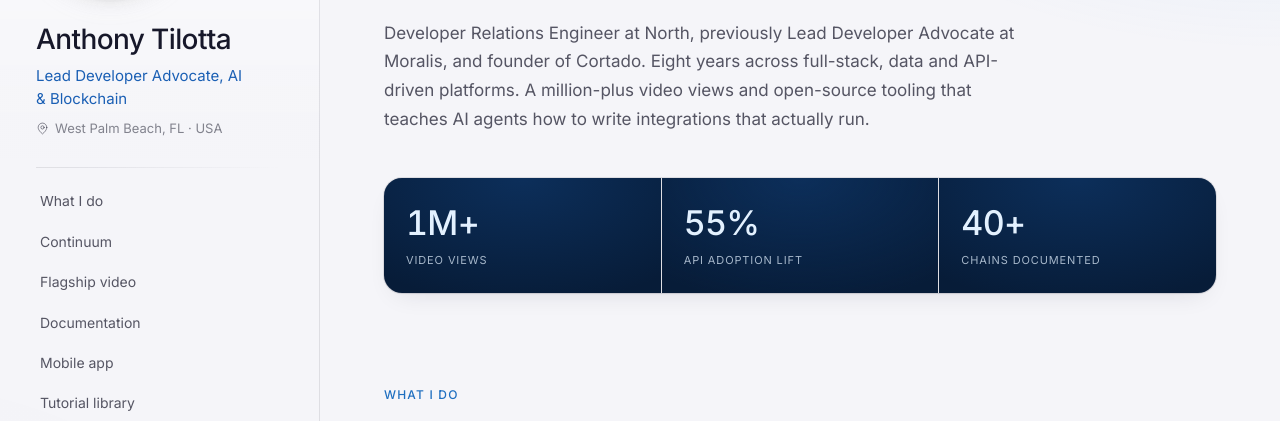
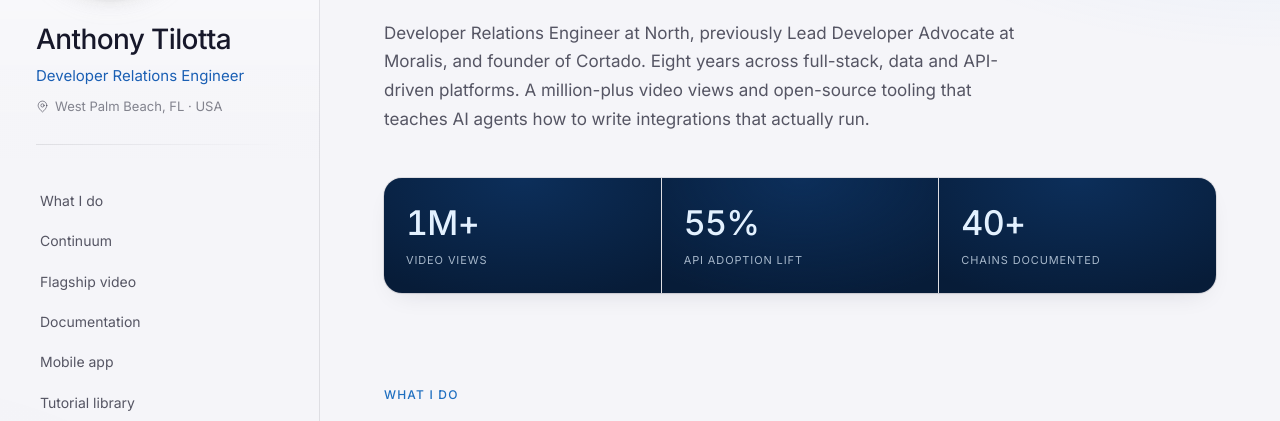
Before and after one commit to Antharithm/devrel-portfolio, a plain HTML site: page site/index.html in a window 1280 px wide. Shown: the part 201-622 px from the top of the page. Drawn offline with Linux system fonts and the light colour scheme.

Commit message:
Sidebar role: Developer Relations Engineer

```diff
--- a/site/index.html
+++ b/site/index.html
@@ -57,7 +57,7 @@
     </div>
     <div class="rail-id">
       <h1>Anthony Tilotta</h1>
-      <p class="role">Lead Developer Advocate, AI &amp; Blockchain</p>
+      <p class="role">Developer Relations Engineer</p>
       <p class="loc"><svg class="icon" aria-hidden="true"><use href="#i-pin"/></svg>West Palm Beach, FL · USA</p>
     </div>
     <div class="rule"></div>
```
